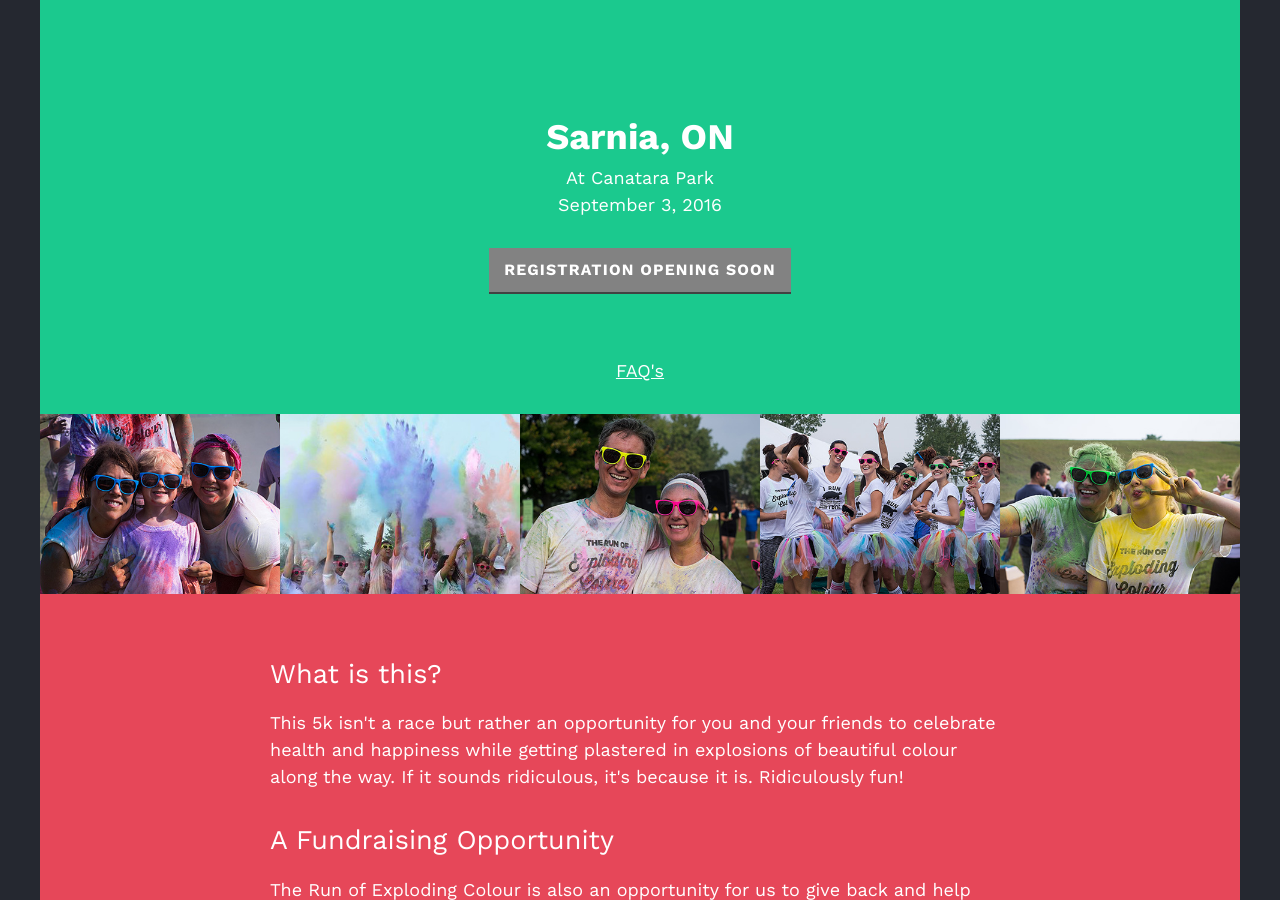
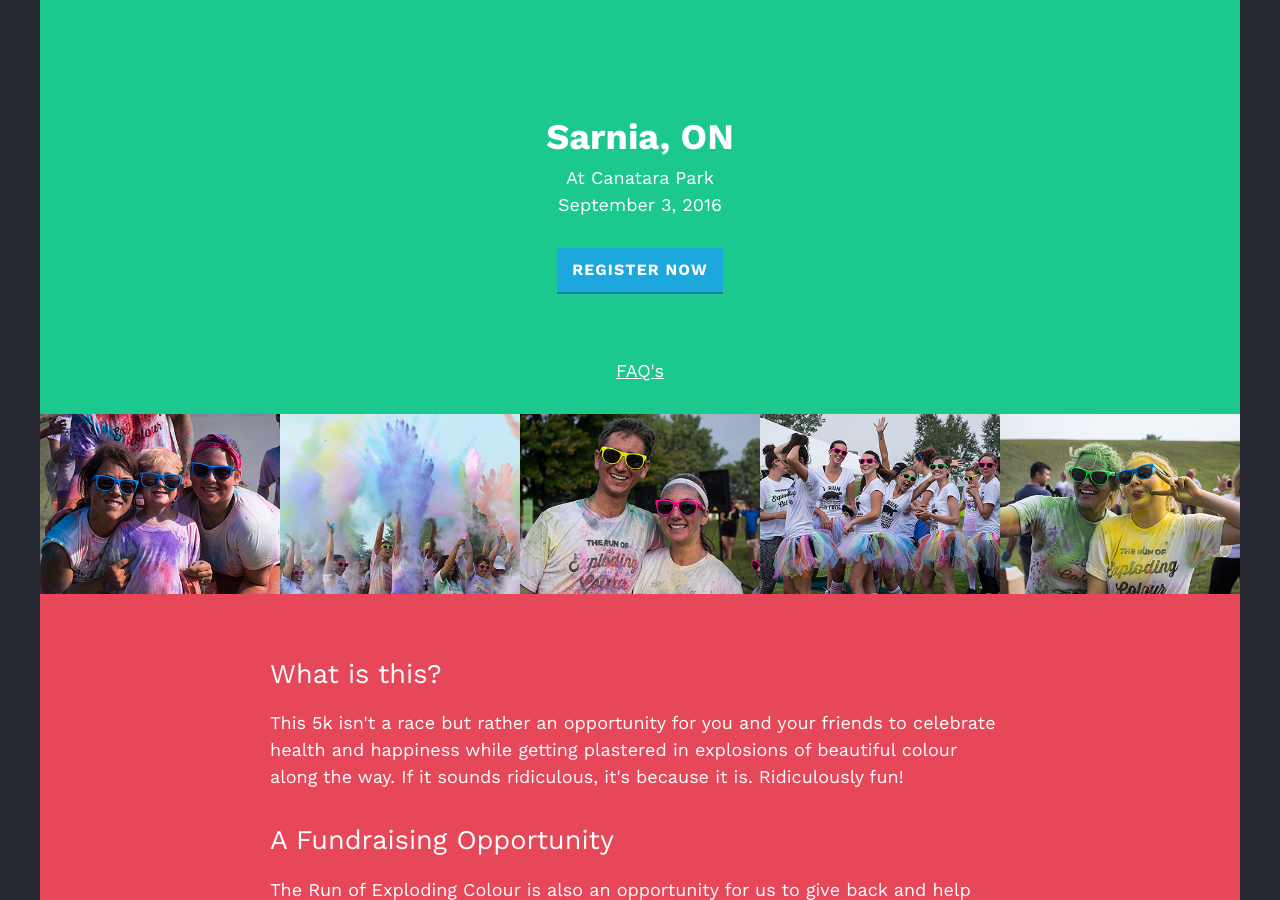
Before and after one commit to storyboardinc/exploding-colour, a Jekyll site: the page built from index.html, in a window 1280 px wide and 900 px high, scrolled down 703 px. Built offline with Jekyll 4.4.1, drawn with Linux system fonts in a browser that asks for light colours.

Commit message:
open registration again

```diff
--- a/_layouts/default.html
+++ b/_layouts/default.html
@@ -16,8 +16,8 @@
           <h3>Sarnia, ON</h3>
           <a href="https://goo.gl/maps/HyGSWrBD6992" target="_blank">At Canatara Park</a>
           <div class="date">September 3, 2016</div>
-          <div class="btn btn-soon">Registration Opening Soon</div>
-          <!-- <a class="btn" href="https://register.explodingcolour.com/register">Register Now</a> -->
+          <!-- <div class="btn btn-soon">Registration Opening Soon</div> -->
+          <a class="btn" href="https://register.explodingcolour.com/register">Register Now</a>
           <div class="faq-link"><a href="#faq">FAQ's</a></div>
         </div>
 
```
